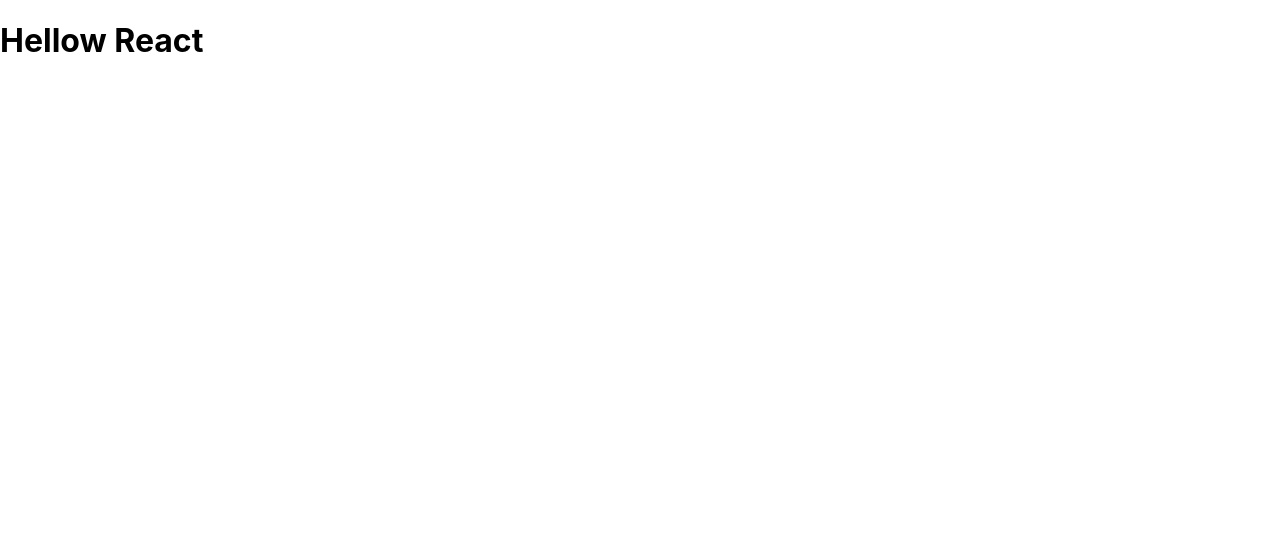
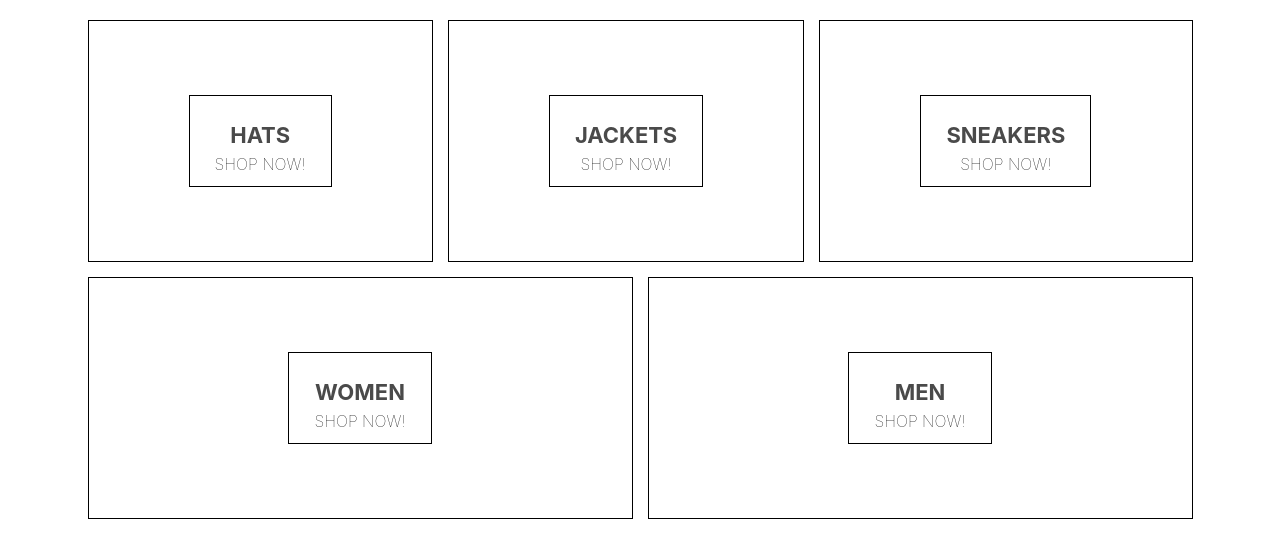
Before and after one commit to Majid760/ecommerce-react, a React (Create React App) app: page / in a window 1280 px wide. Shown: the top 558 px of the page. Built offline with nearby package versions, Linux system fonts and the light colour scheme.

Commit message:
some files ared added to home page

```diff
--- a/package.json
+++ b/package.json
@@ -6,6 +6,7 @@
     "@testing-library/jest-dom": "^5.11.4",
     "@testing-library/react": "^11.1.0",
     "@testing-library/user-event": "^12.1.10",
+    "node-sass": "4.14.1",
     "react": "^17.0.1",
     "react-dom": "^17.0.1",
     "react-scripts": "4.0.1",
--- a/src/App.js
+++ b/src/App.js
@@ -1,9 +1,11 @@
 import './App.css';
+
+import HomePage from './homepage.component';
 
 function App() {
   return (
     <div>
-     <h1> Hellow React </h1>
+     <HomePage/>
     </div>
   );
 }
--- /dev/null
+++ b/src/homepage.component.jsx
@@ -0,0 +1,42 @@
+import React from 'react'
+import './homepage.style.scss';
+
+
+const HomePage=()=>(
+    <div className="homepage">
+        <div className="directory-menu">
+            <div className="menu-item">
+                <div className="content">
+                    <h1 className="title">HATS</h1>
+                    <span className="subtitle">SHOP NOW!</span>
+                </div>
+            </div>
+            <div className="menu-item">
+                <div className="content">
+                    <h1 className="title">JACKETS</h1>
+                    <span className="subtitle">SHOP NOW!</span>
+                </div>
+            </div>
+            <div className="menu-item">
+                <div className="content">
+                    <h1 className="title">SNEAKERS</h1>
+                    <span className="subtitle">SHOP NOW!</span>
+                </div>
+            </div>
+            <div className="menu-item">
+                <div className="content">
+                    <h1 className="title">WOMEN</h1>
+                    <span className="subtitle">SHOP NOW!</span>
+                </div>
+            </div>
+            <div className="menu-item">
+                <div className="content">
+                    <h1 className="title">MEN</h1>
+                    <span className="subtitle">SHOP NOW!</span>
+                </div>
+            </div>
+        </div>
+    </div>
+);
+
+export default HomePage;
--- /dev/null
+++ b/src/homepage.style.scss
@@ -0,0 +1,49 @@
+.homepage{
+    display:flex;
+    flex-direction: column;
+    align-items:center;
+    padding:20px 80px;
+}
+.directory-menu{
+    width:100%;
+    display: flex;
+    flex-wrap: wrap;
+    justify-content:space-between;
+}
+.menu-item{
+    min-width: 30%;
+    height: 240px;
+    flex: 1 1 auto;
+    display: flex;
+    align-items:center;
+    justify-content:center;
+    border: 1px solid black;
+    margin: 0 7.5px 15px;
+    &:first-child{
+        margin-right: 7.5px;
+    }
+    &:last-child{
+        margin-left: 7.5px;
+    }
+    .content{
+        height: 90px;
+        padding: 0 25px;
+        display: flex;
+        flex-direction: column;
+        align-items: center;
+        justify-content:center;
+        border: 1px solid black;
+        .title{
+            font-weight:bold;
+            margin-bottom: 6px;
+            font-size: 22px;
+            color:#4a4a4a;
+        }
+        .subtitle{
+            font-weight: lighter;
+            font-size: 16px;
+
+        }
+    }
+
+}
```
Also changed, not shown: 1 other file (tests, documents, lock files or other folders).
